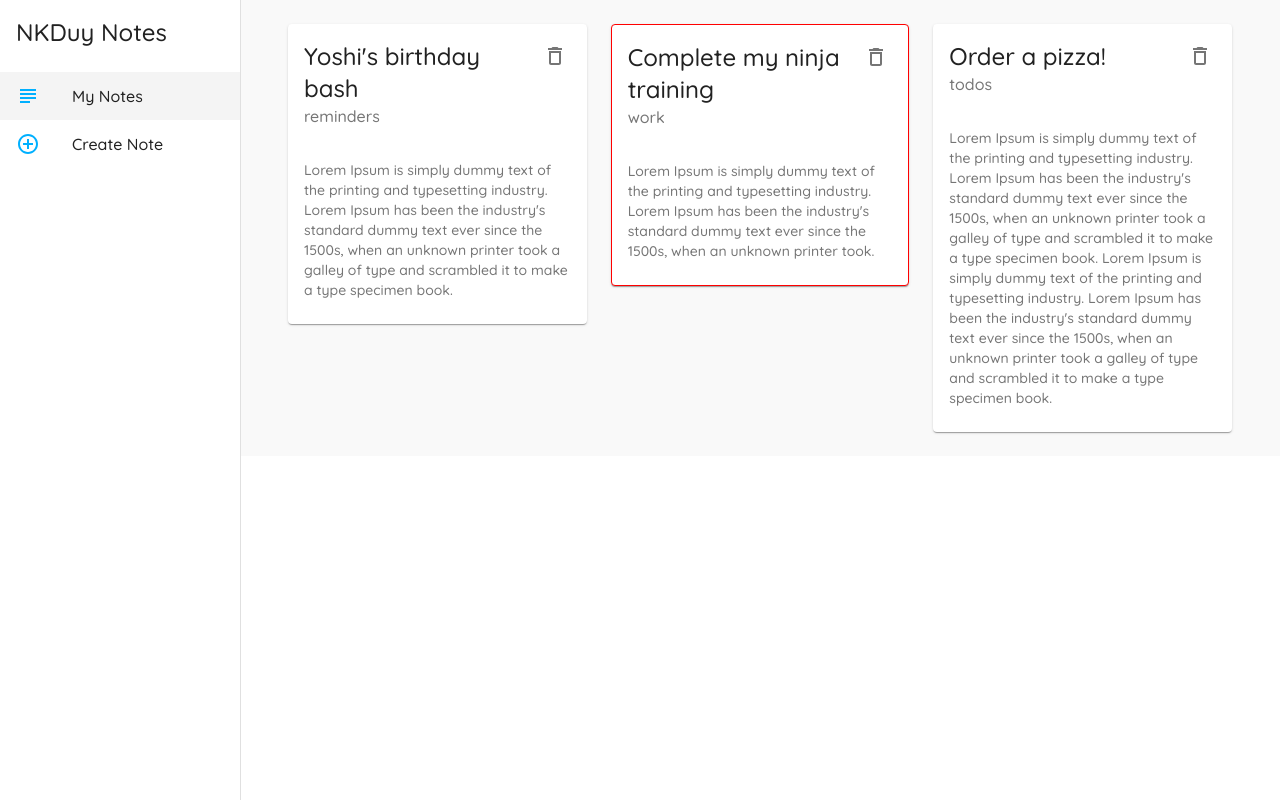
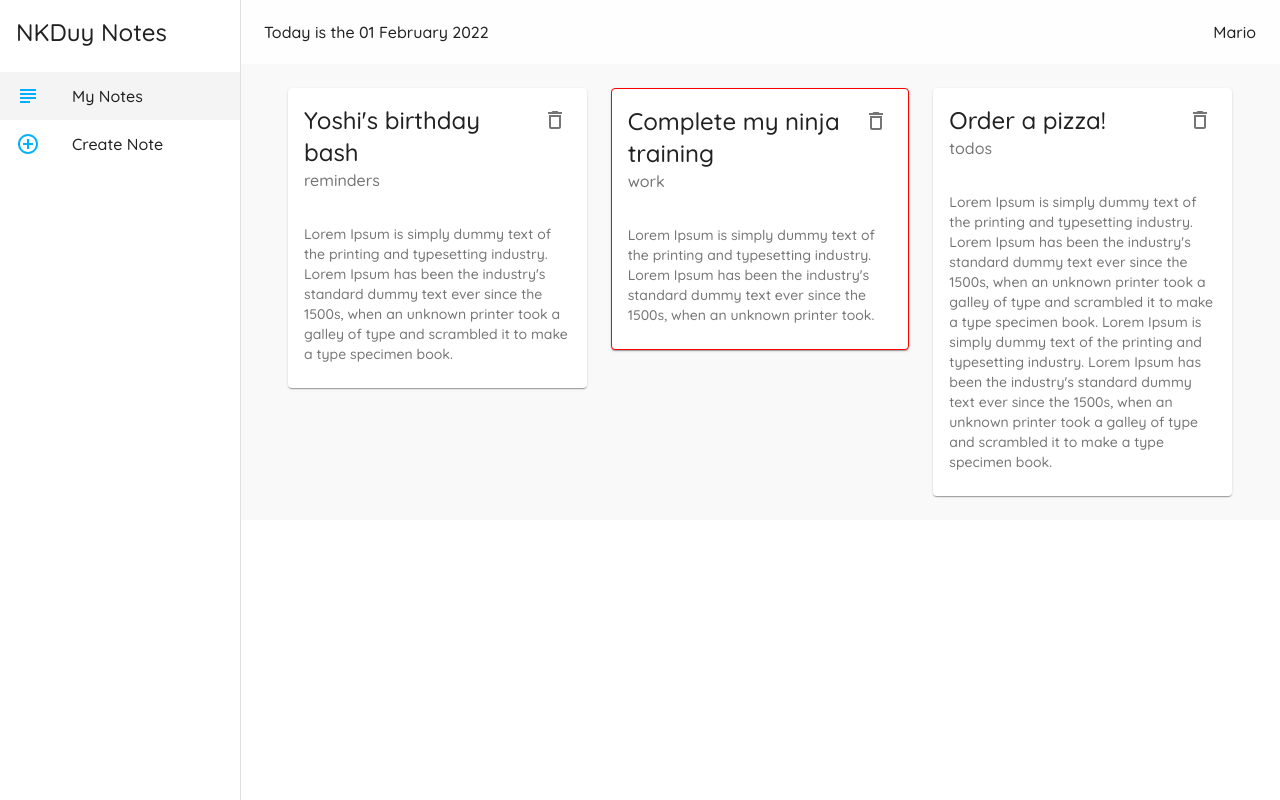
Before and after one commit to khanhduy1407/material-ui-tutorial, a React (Create React App) app: page / in a window 1280 px wide. Built offline with nearby package versions, Linux system fonts and the light colour scheme; data requests are answered from the project's data file.

Commit message:
App Bars

```diff
--- a/package.json
+++ b/package.json
@@ -8,6 +8,7 @@
     "@testing-library/jest-dom": "^5.11.9",
     "@testing-library/react": "^11.2.5",
     "@testing-library/user-event": "^12.7.1",
+    "date-fns": "^2.17.0",
     "react": "^17.0.1",
     "react-dom": "^17.0.1",
     "react-router-dom": "^5.2.0",
--- a/src/components/Layout.js
+++ b/src/components/Layout.js
@@ -7,7 +7,10 @@
 import ListItem from '@material-ui/core/ListItem'
 import ListItemIcon from '@material-ui/core/ListItemIcon'
 import ListItemText from '@material-ui/core/ListItemText'
+import AppBar from '@material-ui/core/AppBar'
+import Toolbar from '@material-ui/core/Toolbar'
 import { SubjectOutlined, AddCircleOutlineOutlined } from '@material-ui/icons'
+import { format } from 'date-fns'
 
 const drawerWidth = 240
 
@@ -32,6 +35,13 @@
     },
     title: {
       padding: theme.spacing(2)
+    },
+    appbar: {
+      width: `calc(100% - ${drawerWidth}px)`
+    },
+    toolbar: theme.mixins.toolbar,
+    date: {
+      flexGrow: 1
     }
   }
 })
@@ -57,6 +67,19 @@
   return (
     <div className={classes.root}>
       {/* app bar */}
+      <AppBar
+        className={classes.appbar}
+        elevation={0}
+      >
+        <Toolbar>
+          <Typography className={classes.date}>
+            Today is the {format(new Date(), "dd MMMM Y")}
+          </Typography>
+          <Typography>
+            Mario
+          </Typography>
+        </Toolbar>
+      </AppBar>
 
       {/* side drawer */}
       <Drawer
@@ -87,6 +110,7 @@
       </Drawer>
 
       <div className={classes.page}>
+        <div className={classes.toolbar}></div>
         {children}
       </div>
     </div>
```
Also changed, not shown: 1 other file (tests, documents, lock files or other folders).
